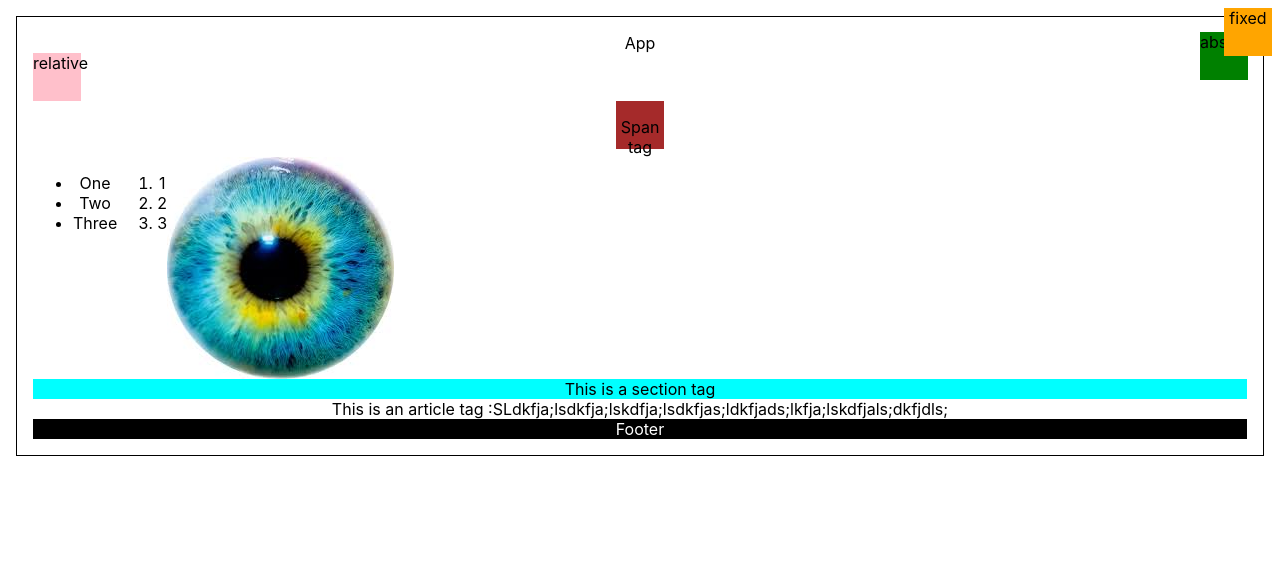
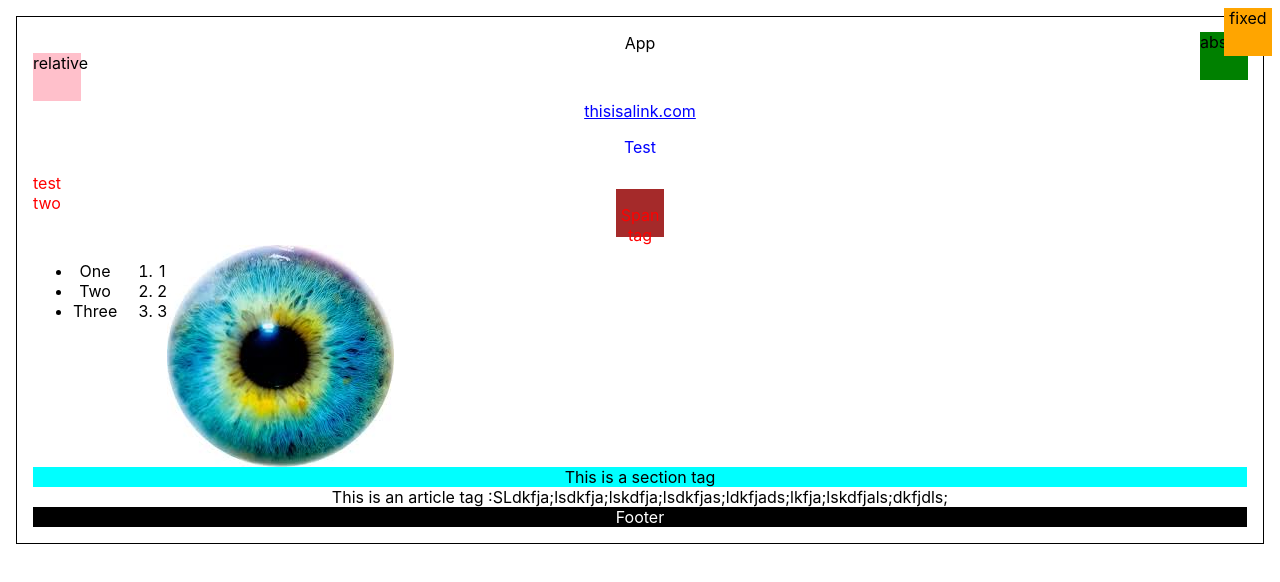
Before and after one commit to tjamesstone/competencies, a React (Create React App) app: page / in a window 1280 px wide. Shown: the top 582 px of the page. Built offline with nearby package versions, Linux system fonts and the light colour scheme.

Commit message:
More work

```diff
--- a/src/App.css
+++ b/src/App.css
@@ -7,6 +7,31 @@
 }
 section{
   background: cyan;
+}
+h1, p {
+  color: red;
+}
+.october > p {
+  color: blue;
+}
+#para1{
+background: green;
+}
+
+.psuedolink {
+   color:blue;
+   text-decoration:underline;
+   cursor:pointer;
+   }
+
+
+
+.test2 + p{
+background: pink;
+}
+.test2{
+  height: 1rem;
+  width: 1rem;
 }
 footer{
   background: black;
@@ -20,7 +45,6 @@ footer{
 }
 .absolute{
   position: absolute;
-  background: green;
   height: 3rem;
   width: 3rem;
   right: 2rem;
--- a/src/App.js
+++ b/src/App.js
@@ -2,6 +2,10 @@ import React, {Component} from 'react';
 import './App.css';
 
 class App extends Component {
+
+  link(){
+
+  }
 
   render(){
   return (
@@ -10,7 +14,21 @@ class App extends Component {
       <div className="relative">
         relative
       </div>
-      <div className="absolute">
+      <span onClick={this.link}  className='psuedolink'>
+
+        thisisalink.com
+      </span>
+      <script>
+{console.log( "Hello JavaScript!")}
+</script>
+
+      <div className="october">
+        <p>Test</p>
+      </div>
+      <div className="test2">
+        <p>test two</p>
+      </div>
+      <div id='para1' className="absolute">
         absoute
       </div>
       <div className="fixed">
@@ -40,7 +58,7 @@ class App extends Component {
       </article>
       <footer>
         Footer
-      </footer>
+      </footer >
     </div>
   )}
 }
```
